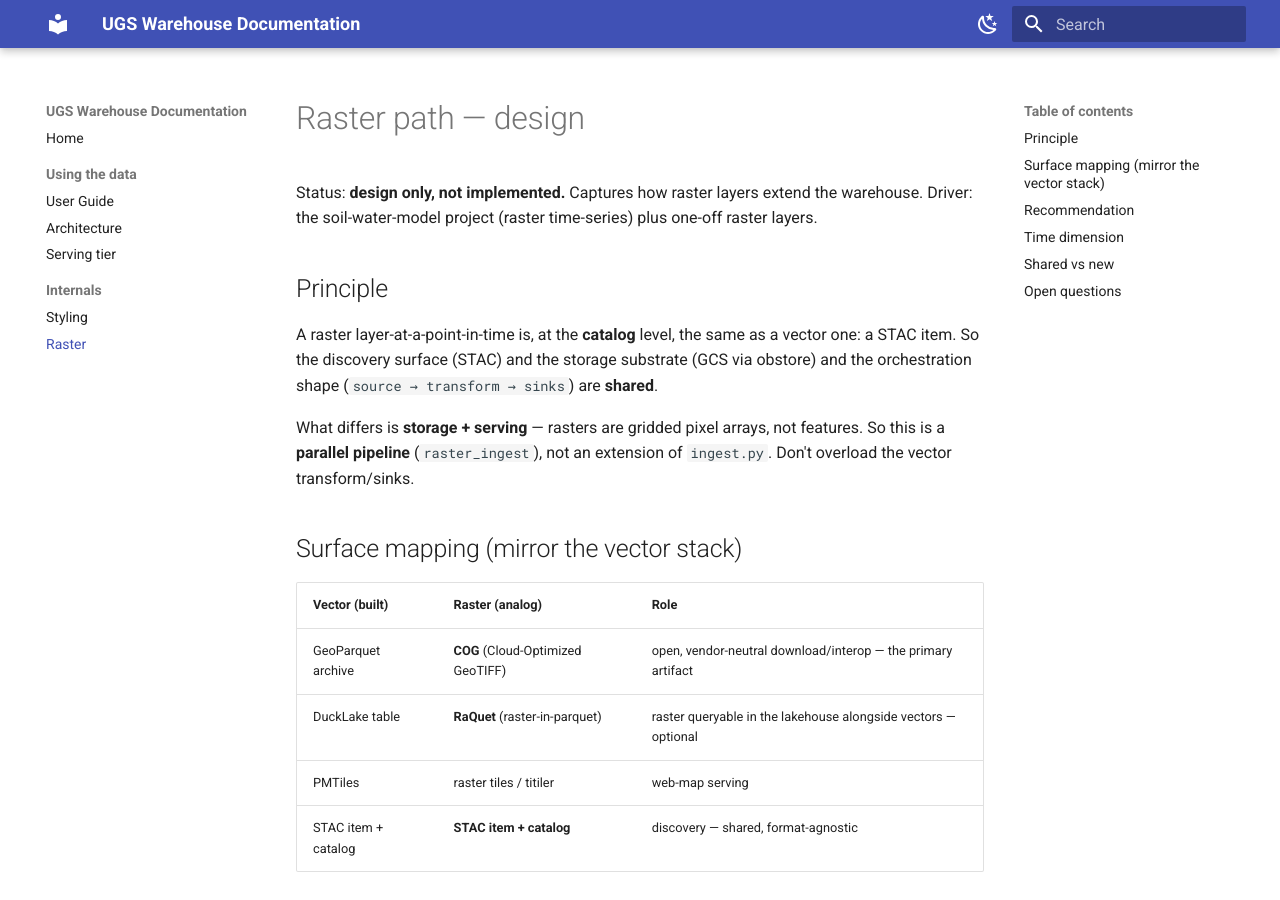
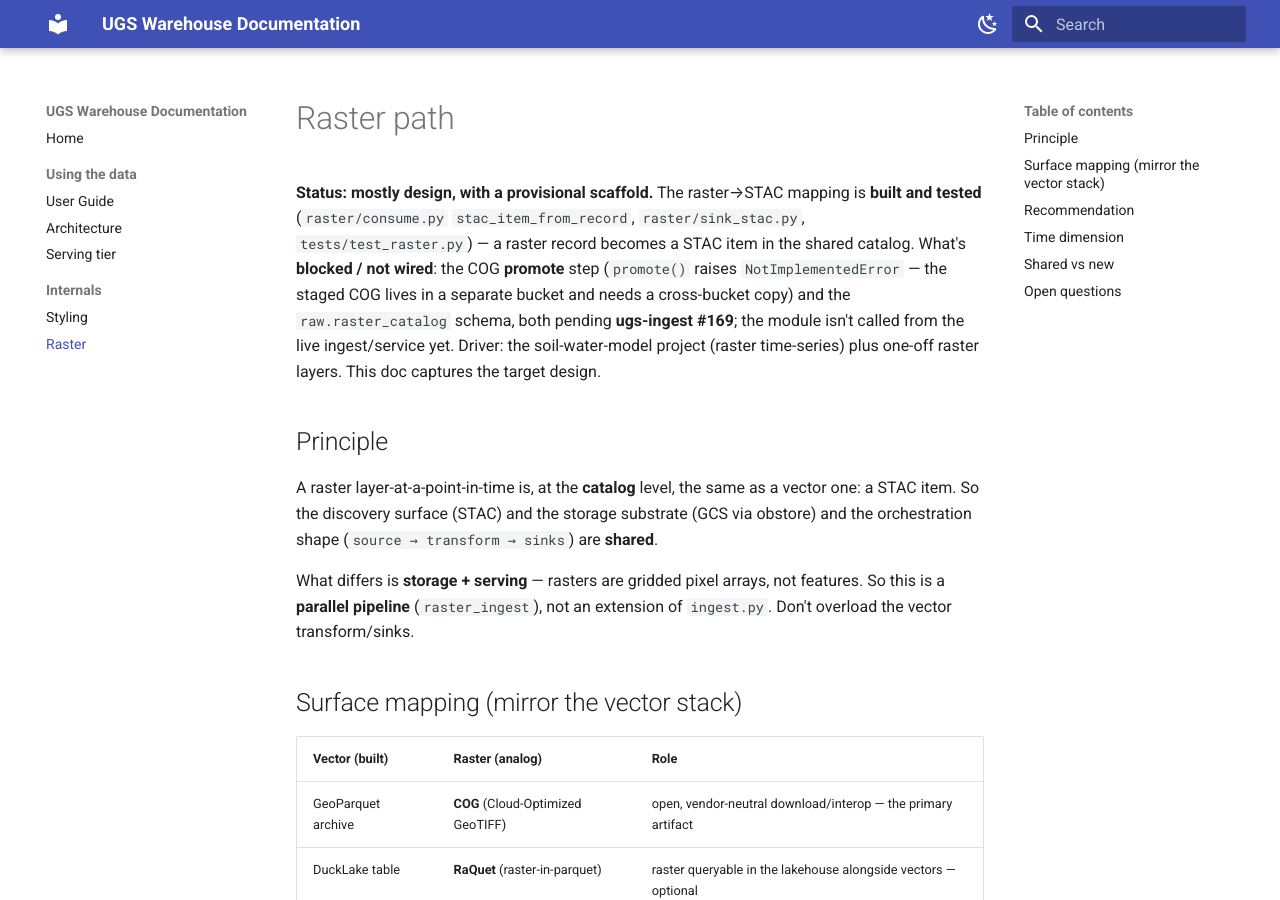
Before and after one commit to UGS-GIO/ugs-warehouse, an MkDocs documentation site: the page built from docs/RASTER.md, in a window 1280 px wide and 900 px high. Built offline with MkDocs 1.6.1 and Material for MkDocs 9.7.7, drawn with Linux system fonts in a browser that asks for light colours.

Commit message:
docs: correct RASTER status — provisional scaffold, not "design only" (verified)
The doc said "design only, not implemented", but the raster→STAC mapping is built + tested
(raster/consume.py stac_item_from_record, raster/sink_stac.py, tests/test_raster.py). Corrected
the status: that mapping works; the COG promote (promote() → NotImplementedError, cross-bucket
copy) and the raw.raster_catalog schema are blocked on ugs-ingest #169, and the module isn't
wired into the live ingest/service yet. Design sections left intact (still the target plan).

```diff
--- a/docs/RASTER.md
+++ b/docs/RASTER.md
@@ -1,8 +1,12 @@
-# Raster path — design
+# Raster path
 
-Status: **design only, not implemented.** Captures how raster layers extend the
-warehouse. Driver: the soil-water-model project (raster time-series) plus one-off
-raster layers.
+**Status: mostly design, with a provisional scaffold.** The raster→STAC mapping is **built and
+tested** (`raster/consume.py` `stac_item_from_record`, `raster/sink_stac.py`, `tests/test_raster.py`)
+— a raster record becomes a STAC item in the shared catalog. What's **blocked / not wired**: the COG
+**promote** step (`promote()` raises `NotImplementedError` — the staged COG lives in a separate bucket
+and needs a cross-bucket copy) and the `raw.raster_catalog` schema, both pending **ugs-ingest #169**;
+the module isn't called from the live ingest/service yet. Driver: the soil-water-model project (raster
+time-series) plus one-off raster layers. This doc captures the target design.
 
 ## Principle
 
```
